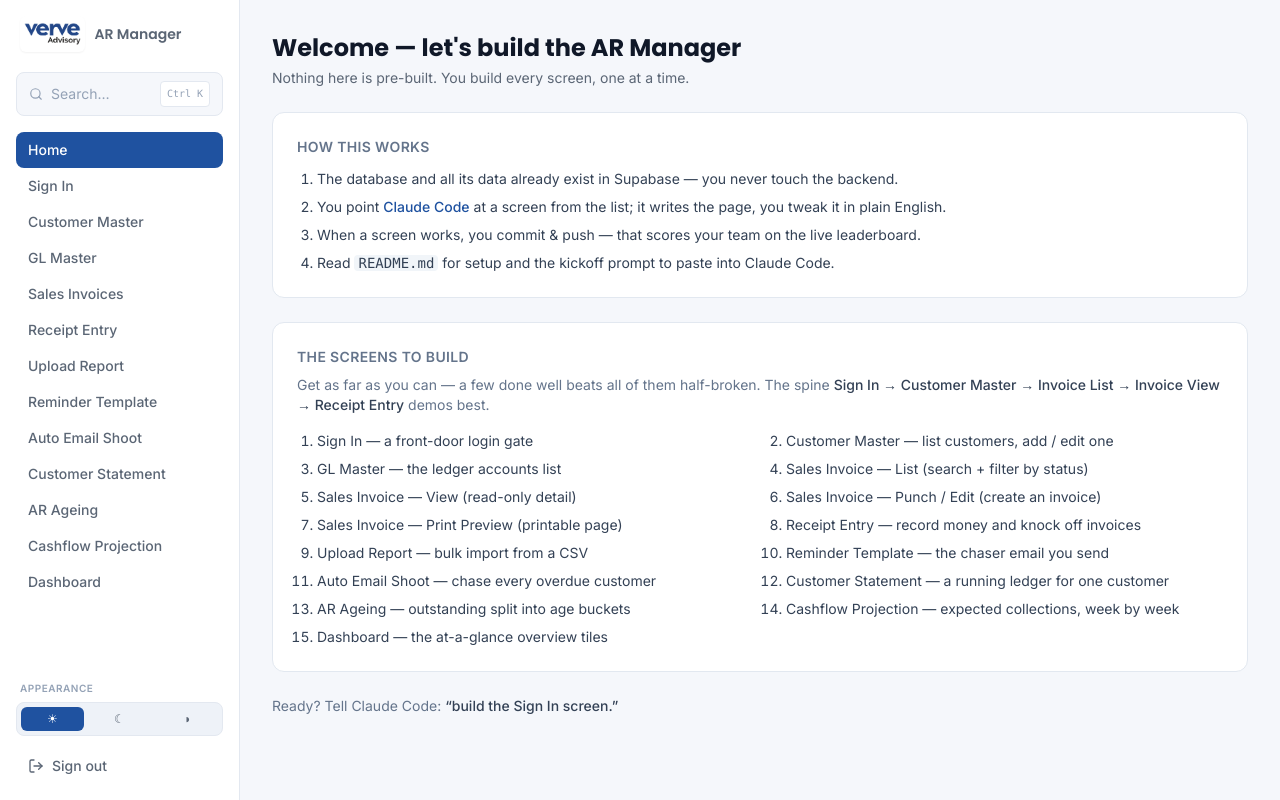
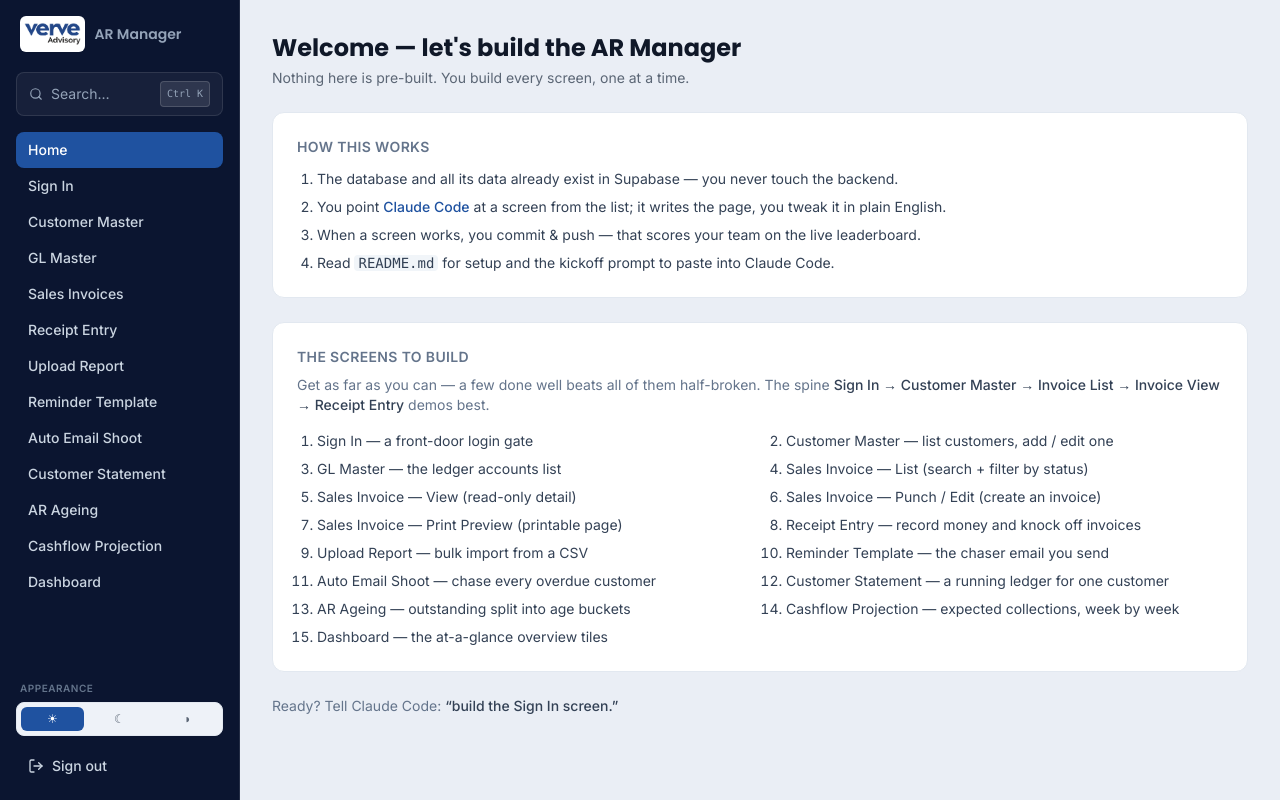
Before and after one commit to satyamrathi-verve/Project-1, a Next.js app: page / in a window 1280 px wide. Built offline with nearby package versions, Linux system fonts and the light colour scheme; sample sign-in values are in the browser's storage.

Commit message:
Dark sidebar + card elevation (premium SaaS feel); Invoice List: Balance Due column (+ export/footer/sort); logo on Invoice View & Print documents

```diff
--- a/app/globals.css
+++ b/app/globals.css
@@ -13,7 +13,7 @@
 :root,
 :root[data-theme="normal"] {
   color-scheme: light;
-  --canvas: #f5f7fb;
+  --canvas: #eaeef5;
   --surface: #ffffff;
   --surface2: #eef2f8;
   --ink: #101828;
@@ -66,6 +66,11 @@ nav,
   transition: background-color 0.25s ease, color 0.25s ease, border-color 0.25s ease;
 }
 
+/* Subtle elevation so cards & tables lift off the canvas (kills the flat look). */
+.themed-surface {
+  box-shadow: 0 1px 2px rgb(16 24 40 / 0.04), 0 1px 3px rgb(16 24 40 / 0.06);
+}
+
 @keyframes slideIn {
   from { transform: translateX(100%); }
   to { transform: translateX(0); }
--- a/app/invoices/[id]/page.tsx
+++ b/app/invoices/[id]/page.tsx
@@ -184,6 +184,8 @@ export default function InvoiceViewPage() {
         <div className="grid gap-6 md:grid-cols-2">
           <div className="rounded-xl border border-line bg-surface themed-surface p-5">
             <p className="text-xs font-medium uppercase tracking-wide text-faint">From</p>
+            {/* eslint-disable-next-line @next/next/no-img-element */}
+            <img src="/verve-logo.png" alt="Verve Advisory" className="mb-2 inline-block h-8 w-auto rounded-md bg-white p-1.5 shadow-sm" />
             <p className="mt-1 text-lg font-semibold text-ink">{company?.name ?? "—"}</p>
             <dl className="mt-2 space-y-1 text-sm text-muted">
               {company?.address && <div>{company.address}</div>}
--- a/app/invoices/[id]/print/page.tsx
+++ b/app/invoices/[id]/print/page.tsx
@@ -131,6 +131,8 @@ export default function InvoicePrintPage() {
         {/* Header */}
         <div className="flex items-start justify-between border-b border-slate-200 pb-5">
           <div>
+            {/* eslint-disable-next-line @next/next/no-img-element */}
+            <img src="/verve-logo.png" alt="Verve Advisory" className="mb-2 h-10 w-auto" />
             <h1 className="text-xl font-extrabold text-brand">{company?.name ?? "—"}</h1>
             <p className="mt-1 whitespace-pre-line text-slate-500">{company?.address}</p>
             {company?.gstin && <p className="text-slate-500">GSTIN: {company.gstin}</p>}
--- a/app/invoices/page.tsx
+++ b/app/invoices/page.tsx
@@ -35,12 +35,14 @@ const TOGGLE_COLS = [
   { key: "due_date", label: "Due" },
   { key: "currency", label: "Currency" },
   { key: "total", label: "Total" },
+  { key: "balance_due", label: "Balance Due" },
   { key: "status", label: "Status" },
 ];
 
 export default function InvoiceListPage() {
   const router = useRouter();
   const [rows, setRows] = useState<InvoiceRow[]>([]);
+  const [received, setReceived] = useState<Record<string, number>>({});
   const [loading, setLoading] = useState(true);
   const [error, setError] = useState<string | null>(null);
 
@@ -68,12 +70,15 @@ export default function InvoiceListPage() {
   useEffect(() => {
     if (!supabase) { setLoading(false); return; }
     (async () => {
-      const { data, error } = await supabase
-        .from("invoices")
-        .select("id, invoice_no, invoice_date, due_date, total, status, customers(name, code)")
-        .order("invoice_date", { ascending: false });
-      if (error) setError(error.message);
-      else setRows((data as unknown as InvoiceRow[]) ?? []);
+      const [inv, alloc] = await Promise.all([
+        supabase!.from("invoices").select("id, invoice_no, invoice_date, due_date, total, status, customers(name, code)").order("invoice_date", { ascending: false }),
+        supabase!.from("receipt_allocations").select("invoice_id, amount"),
+      ]);
+      if (inv.error) setError(inv.error.message);
+      else setRows((inv.data as unknown as InvoiceRow[]) ?? []);
+      const m: Record<string, number> = {};
+      ((alloc.data as { invoice_id: string; amount: number }[]) ?? []).forEach((a) => { m[a.invoice_id] = (m[a.invoice_id] ?? 0) + Number(a.amount); });
+      setReceived(m);
       setLoading(false);
     })();
   }, []);
@@ -102,6 +107,7 @@ export default function InvoiceListPage() {
       switch (sortKey) {
         case "customer": return r.customers?.name ?? "";
         case "total": return Number(r.total);
+        case "balance_due": return balanceDueOf(r);
         case "status": return isOverdue(r.status, r.due_date) ? "overdue" : r.status;
         case "due_date": return r.due_date ?? "";
         case "invoice_no": return r.invoice_no;
@@ -118,7 +124,9 @@ export default function InvoiceListPage() {
 
   useEffect(() => { setPage(1); }, [search, status, amtMin, amtMax, dateFrom, dateTo, pageSize]);
 
+  const balanceDueOf = (r: InvoiceRow) => Math.max(0, Number(r.total) - (received[r.id] ?? 0));
   const grandTotal = filtered.reduce((s, r) => s + Number(r.total), 0);
+  const grandBalance = filtered.reduce((s, r) => s + balanceDueOf(r), 0);
   const paged = filtered.slice((page - 1) * pageSize, page * pageSize);
   const activeFilters = [amtMin, amtMax, dateFrom, dateTo].filter(Boolean).length + (status !== "all" ? 1 : 0);
 
@@ -147,6 +155,7 @@ export default function InvoiceListPage() {
     { header: "Due Date", value: (r) => formatDate(r.due_date) },
     { header: "Currency", value: () => "INR" },
     { header: "Total", value: (r) => Number(r.total).toFixed(2) },
+    { header: "Balance Due", value: (r) => balanceDueOf(r).toFixed(2) },
     { header: "Status", value: (r) => (isOverdue(r.status, r.due_date) ? "overdue" : r.status) },
   ];
   async function doExport(fmt: "csv" | "excel" | "pdf") {
@@ -182,6 +191,7 @@ export default function InvoiceListPage() {
   if (visible.has("due_date")) cols.push({ key: "due_date", header: "Due", sortable: true, render: (r) => formatDate(r.due_date) });
   if (visible.has("currency")) cols.push({ key: "currency", header: "Currency", className: "text-center", render: () => "INR" });
   if (visible.has("total")) cols.push({ key: "total", header: "Total (INR)", sortable: true, className: "text-right tabular-nums", render: (r) => money(r.total) });
+  if (visible.has("balance_due")) cols.push({ key: "balance_due", header: "Balance Due", sortable: true, className: "text-right tabular-nums", render: (r) => { const b = balanceDueOf(r); return <span className={b > 0 ? "font-medium text-red-600" : "text-muted"}>{money(b)}</span>; } });
   if (visible.has("status")) cols.push({
     key: "status", header: "Status", sortable: true,
     render: (r) => {
@@ -220,6 +230,7 @@ export default function InvoiceListPage() {
     <tr className="border-t-2 border-line bg-surface2 font-semibold text-ink">
       {cols.map((c, i) => {
         if (c.key === "total") return <td key={c.key} className="px-4 py-3 text-right tabular-nums">{money(grandTotal)}</td>;
+        if (c.key === "balance_due") return <td key={c.key} className="px-4 py-3 text-right tabular-nums text-red-600">{money(grandBalance)}</td>;
         if (i === 1) return <td key={c.key} className="px-4 py-3 whitespace-nowrap">Grand total · {filtered.length} inv</td>;
         return <td key={c.key} className="px-4 py-3" />;
       })}
--- a/components/Nav.tsx
+++ b/components/Nav.tsx
@@ -68,41 +68,41 @@ export function Nav() {
       )}
 
       <nav
-        className={`fixed inset-y-0 left-0 z-50 flex h-full w-60 flex-col gap-1 overflow-y-auto border-r border-line bg-surface p-4 transition-transform duration-200 md:static md:translate-x-0 ${
+        className={`fixed inset-y-0 left-0 z-50 flex h-full w-60 flex-col gap-1 overflow-y-auto border-r border-white/10 bg-[#0b1530] p-4 text-slate-300 transition-transform duration-200 md:static md:translate-x-0 ${
           open ? "translate-x-0" : "-translate-x-full"
         }`}
       >
         <button
           onClick={() => setOpen(false)}
           aria-label="Close navigation menu"
-          className="absolute right-2 top-2 rounded-lg p-1.5 text-muted hover:bg-surface2 hover:text-ink md:hidden"
+          className="absolute right-2 top-2 rounded-lg p-1.5 text-slate-400 hover:bg-white/10 hover:text-white md:hidden"
         >
           ✕
         </button>
         <div className="mb-4 flex items-center gap-2.5 px-1">
           {/* eslint-disable-next-line @next/next/no-img-element */}
           <img src="/verve-logo.png" alt="Verve Advisory" className="h-9 w-auto rounded-md bg-white p-1 shadow-sm" />
-          <span className="font-display text-sm font-semibold text-muted">AR Manager</span>
+          <span className="font-display text-sm font-semibold text-slate-400">AR Manager</span>
         </div>
         <button
           type="button"
           onClick={() => window.dispatchEvent(new Event(OPEN_EVENT))}
-          className="mb-3 flex items-center justify-between rounded-lg border border-line bg-canvas px-3 py-2 text-sm text-faint hover:border-brand hover:text-muted focus-visible:outline focus-visible:outline-2 focus-visible:outline-offset-1 focus-visible:outline-brand"
+          className="mb-3 flex items-center justify-between rounded-lg border border-white/10 bg-white/5 px-3 py-2 text-sm text-slate-400 hover:border-brand hover:text-slate-200 focus-visible:outline focus-visible:outline-2 focus-visible:outline-offset-1 focus-visible:outline-brand"
         >
           <span className="flex items-center gap-2">
             <Search className="h-3.5 w-3.5" />
             Search…
           </span>
-          <kbd className="rounded border border-line bg-surface px-1.5 py-0.5 text-[10px] font-medium">Ctrl K</kbd>
+          <kbd className="rounded border border-white/15 bg-white/10 px-1.5 py-0.5 text-[10px] font-medium">Ctrl K</kbd>
         </button>
         <div className="flex-1">
           {LINKS.map((l) => {
             const active = pathname === l.href;
             if (!l.built) {
               return (
-                <span key={l.href} className="flex items-center justify-between rounded-lg px-3 py-2 text-sm text-faint">
+                <span key={l.href} className="flex items-center justify-between rounded-lg px-3 py-2 text-sm text-slate-500">
                   {l.label}
-                  <span className="rounded bg-surface2 px-1.5 py-0.5 text-[10px] font-medium uppercase tracking-wide text-faint">build me</span>
+                  <span className="rounded bg-white/10 px-1.5 py-0.5 text-[10px] font-medium uppercase tracking-wide text-slate-400">build me</span>
                 </span>
               );
             }
@@ -112,7 +112,7 @@ export function Nav() {
                 href={l.href}
                 aria-current={active ? "page" : undefined}
                 className={`block rounded-lg px-3 py-2 text-sm font-medium transition-colors focus-visible:outline focus-visible:outline-2 focus-visible:outline-offset-1 focus-visible:outline-brand ${
-                  active ? "bg-brand text-brandink" : "text-muted hover:bg-surface2 hover:text-ink"
+                  active ? "bg-brand text-white shadow-sm" : "text-slate-300 hover:bg-white/10 hover:text-white"
                 }`}
               >
                 {l.label}
@@ -121,12 +121,12 @@ export function Nav() {
           })}
         </div>
         <div className="mt-2">
-          <p className="mb-1.5 px-1 text-[10px] font-semibold uppercase tracking-wider text-faint">Appearance</p>
+          <p className="mb-1.5 px-1 text-[10px] font-semibold uppercase tracking-wider text-slate-500">Appearance</p>
           <ThemeToggle />
         </div>
         <button
           onClick={handleSignOut}
-          className="mt-2 flex items-center gap-2 rounded-lg px-3 py-2 text-left text-sm font-medium text-muted hover:bg-surface2 hover:text-ink focus-visible:outline focus-visible:outline-2 focus-visible:outline-offset-1 focus-visible:outline-brand"
+          className="mt-2 flex items-center gap-2 rounded-lg px-3 py-2 text-left text-sm font-medium text-slate-300 hover:bg-white/10 hover:text-white focus-visible:outline focus-visible:outline-2 focus-visible:outline-offset-1 focus-visible:outline-brand"
         >
           <LogOut className="h-4 w-4" />
           Sign out
```
